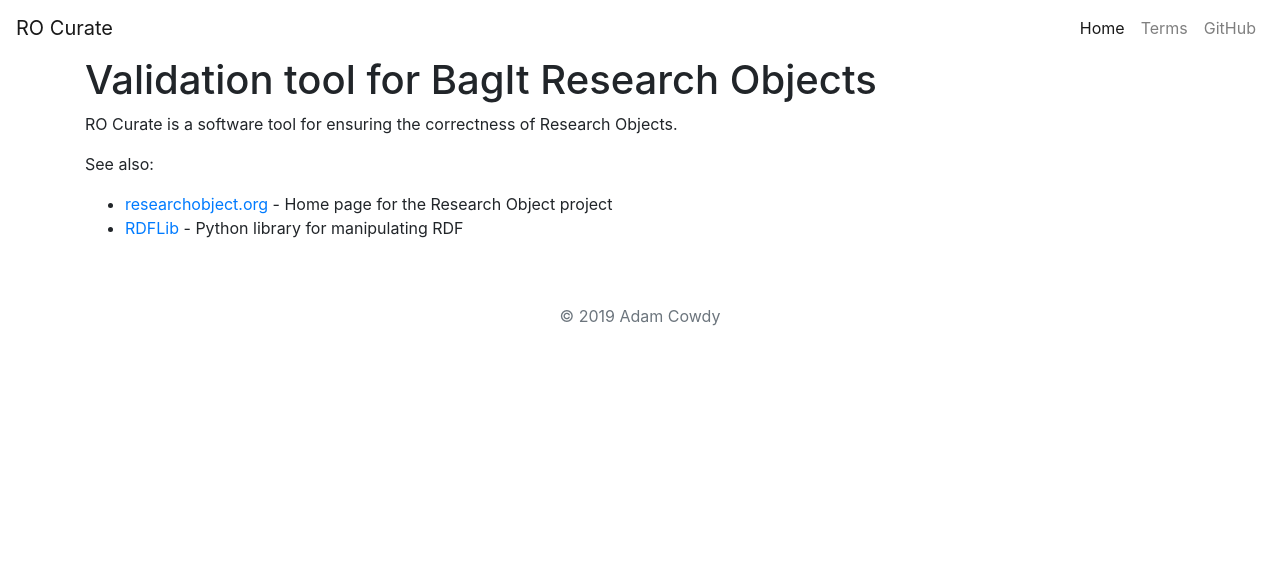
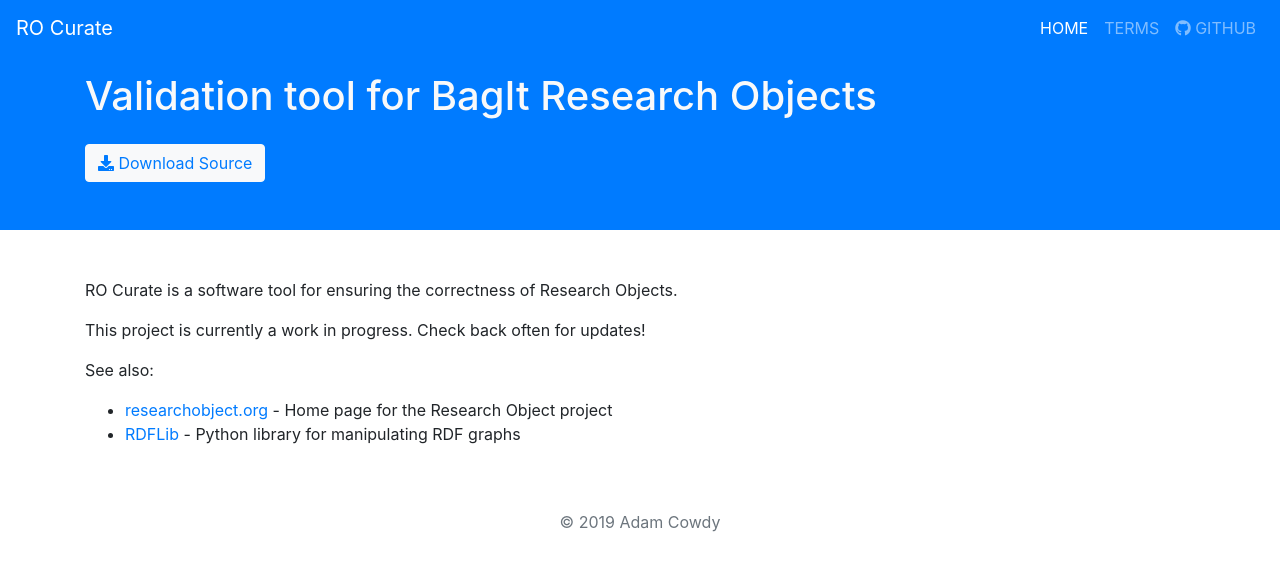
Before and after one commit to inab/ro-curate, a Jekyll site: the page built from index.md, in a window 1280 px wide. Shown: the top 571 px of the page. Built offline with Jekyll 4.4.1, drawn with Linux system fonts in a browser that asks for light colours.

Commit message:
Make home page look nice

```diff
--- a/_config.yml
+++ b/_config.yml
@@ -16,8 +16,7 @@
 title: RO Curate
 email: adam.cowdy@student.manchester.ac.uk
 description: >- # this means to ignore newlines until "baseurl:"
-    RO Curate is a software tool for ensuring the correctness of
-    Research Objects.
+    Validation tool for BagIt Research Objects
 baseurl: "/ro-curate" # the subpath of your site, e.g. /blog
 url: "" # the base hostname & protocol for your site, e.g. http://example.com
 twitter_username: jekyllrb
--- a/_data/navigation.yml
+++ b/_data/navigation.yml
@@ -4,3 +4,4 @@
   link: /terms
 - name: GitHub
   link: https://github.com/ResearchObject/ro-curate
+  fa-icon: fab fa-github
--- a/_includes/navbar.html
+++ b/_includes/navbar.html
@@ -1,4 +1,4 @@
-<nav class="navbar navbar-expand-lg navbar-light">
+<nav class="navbar navbar-expand-lg navbar-dark bg-primary">
   <a class="navbar-brand" href="{{ '/' | relative_url }}">RO Curate</a>
   <button class="navbar-toggler"
           type="button"
@@ -14,7 +14,10 @@
       <ul class="navbar-nav">
         {% for item in site.data.navigation %}
           <li class="nav-item{% if item.link == page.url %} active{% endif %}">
-            <a class="nav-link" href="{{ item.link | relative_url }}">
+            <a class="nav-link text-uppercase" href="{{ item.link | relative_url }}">
+              {% if item.fa-icon %}
+                <i class="{{ item.fa-icon }}"></i>
+              {% endif %}
               {{ item.name }} {% if item.link == page.url %}<span class="sr-only">(current)</span>{% endif %}
             </a>
           </li>
--- a/_layouts/default.html
+++ b/_layouts/default.html
@@ -1,24 +1,9 @@
-<!doctype html>
-<html lang="en">
-  <head>
-    <!-- Required meta tags -->
-    <meta charset="utf-8">
-    <meta name="viewport" content="width=device-width, initial-scale=1, shrink-to-fit=no">
+---
+layout: empty
+---
 
-    <!-- Bootstrap CSS -->
-    <link rel="stylesheet" href="https://stackpath.bootstrapcdn.com/bootstrap/4.3.1/css/bootstrap.min.css" integrity="sha384-ggOyR0iXCbMQv3Xipma34MD+dH/1fQ784/j6cY/iJTQUOhcWr7x9JvoRxT2MZw1T" crossorigin="anonymous">
-
-    <title>{{ page.title }}</title>
-  </head>
-  <body>
-    {% include navbar.html %}
-    <main class="container">
-      {{ content }}
-    </main>
-    {% include footer.html %}
-
-    <script src="https://code.jquery.com/jquery-3.3.1.slim.min.js" integrity="sha384-q8i/X+965DzO0rT7abK41JStQIAqVgRVzpbzo5smXKp4YfRvH+8abtTE1Pi6jizo" crossorigin="anonymous"></script>
-    <script src="https://cdnjs.cloudflare.com/ajax/libs/popper.js/1.14.7/umd/popper.min.js" integrity="sha384-UO2eT0CpHqdSJQ6hJty5KVphtPhzWj9WO1clHTMGa3JDZwrnQq4sF86dIHNDz0W1" crossorigin="anonymous"></script>
-    <script src="https://stackpath.bootstrapcdn.com/bootstrap/4.3.1/js/bootstrap.min.js" integrity="sha384-JjSmVgyd0p3pXB1rRibZUAYoIIy6OrQ6VrjIEaFf/nJGzIxFDsf4x0xIM+B07jRM" crossorigin="anonymous"></script>
-  </body>
-</html>
+{% include navbar.html %}
+<main class="container">
+  {{ content }}
+</main>
+{% include footer.html %}
--- /dev/null
+++ b/_layouts/empty.html
@@ -0,0 +1,23 @@
+<!doctype html>
+<html lang="en">
+  <head>
+    <!-- Required meta tags -->
+    <meta charset="utf-8">
+    <meta name="viewport" content="width=device-width, initial-scale=1, shrink-to-fit=no">
+
+    <!-- Bootstrap CSS -->
+    <link rel="stylesheet" href="https://stackpath.bootstrapcdn.com/bootstrap/4.3.1/css/bootstrap.min.css" integrity="sha384-ggOyR0iXCbMQv3Xipma34MD+dH/1fQ784/j6cY/iJTQUOhcWr7x9JvoRxT2MZw1T" crossorigin="anonymous">
+
+    <!-- Font Awesome -->
+    <link rel="stylesheet" href="https://use.fontawesome.com/releases/v5.7.2/css/all.css" integrity="sha384-fnmOCqbTlWIlj8LyTjo7mOUStjsKC4pOpQbqyi7RrhN7udi9RwhKkMHpvLbHG9Sr" crossorigin="anonymous">
+
+    <title>{{ page.title }}</title>
+  </head>
+  <body>
+    {{ content }}
+
+    <script src="https://code.jquery.com/jquery-3.3.1.slim.min.js" integrity="sha384-q8i/X+965DzO0rT7abK41JStQIAqVgRVzpbzo5smXKp4YfRvH+8abtTE1Pi6jizo" crossorigin="anonymous"></script>
+    <script src="https://cdnjs.cloudflare.com/ajax/libs/popper.js/1.14.7/umd/popper.min.js" integrity="sha384-UO2eT0CpHqdSJQ6hJty5KVphtPhzWj9WO1clHTMGa3JDZwrnQq4sF86dIHNDz0W1" crossorigin="anonymous"></script>
+    <script src="https://stackpath.bootstrapcdn.com/bootstrap/4.3.1/js/bootstrap.min.js" integrity="sha384-JjSmVgyd0p3pXB1rRibZUAYoIIy6OrQ6VrjIEaFf/nJGzIxFDsf4x0xIM+B07jRM" crossorigin="anonymous"></script>
+  </body>
+</html>
--- /dev/null
+++ b/_layouts/home.html
@@ -0,0 +1,17 @@
+---
+layout: empty
+---
+
+<header class="bg-primary text-light">
+  {% include navbar.html %}
+  <div class="container pt-3 pb-5 mb-5">
+    <h1 class="mb-4">{{ site.description }}</h1>
+    <a href="https://github.com/ResearchObject/ro-curate/archive/master.zip" class="btn btn-light text-primary">
+      <i class="fas fa-download"></i> Download Source
+    </a>
+  </div>
+</header>
+<main class="container">
+  {{ content }}
+</main>
+{% include footer.html %}
--- a/index.md
+++ b/index.md
@@ -1,13 +1,13 @@
 ---
-layout: default
+layout: home
 title: RO Curate
 ---
 
-# Validation tool for BagIt Research Objects
+RO Curate is a software tool for ensuring the correctness of Research Objects.
 
-RO Curate is a software tool for ensuring the correctness of Research Objects.
+This project is currently a work in progress. Check back often for updates!
 
 See also:
 
 - [researchobject.org](https://www.researchobject.org) - Home page for the Research Object project
-- [RDFLib](https://github.com/RDFLib/rdflib) - Python library for manipulating RDF
+- [RDFLib](https://github.com/RDFLib/rdflib) - Python library for manipulating RDF graphs
```
